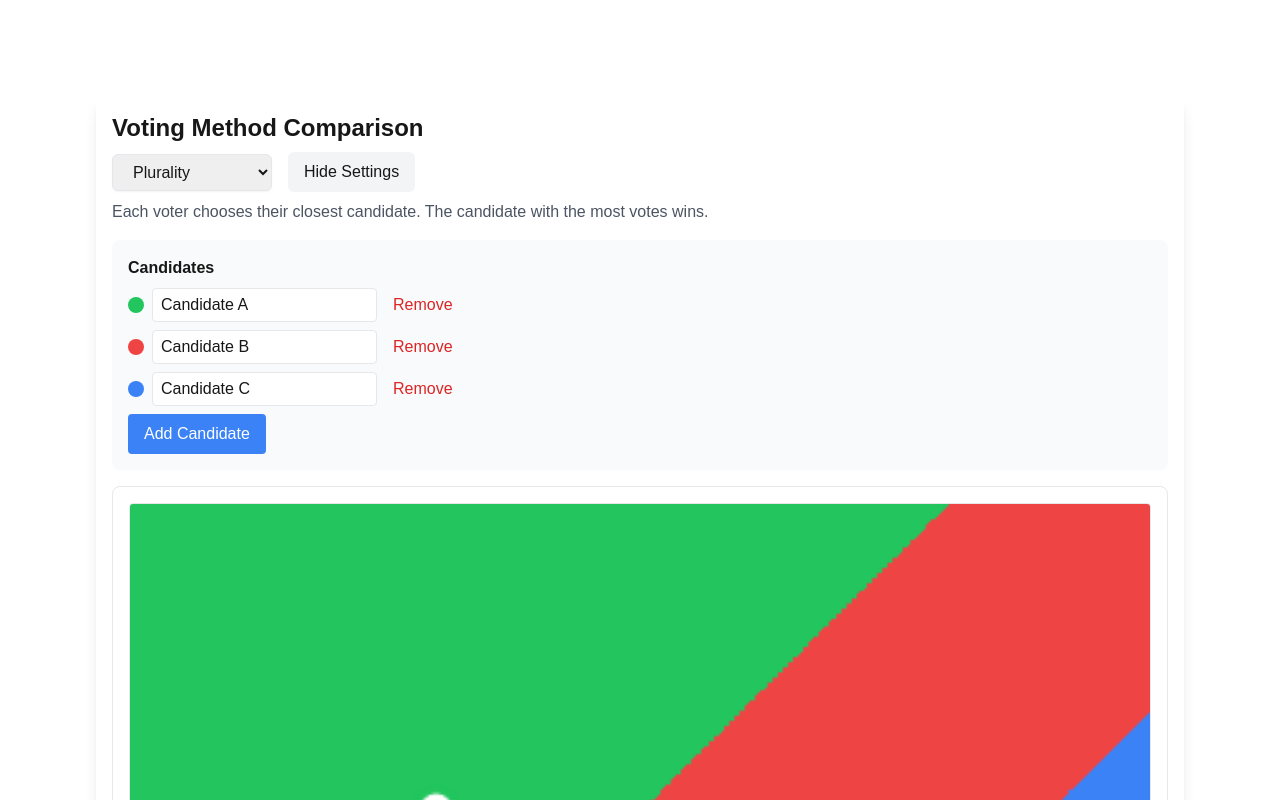
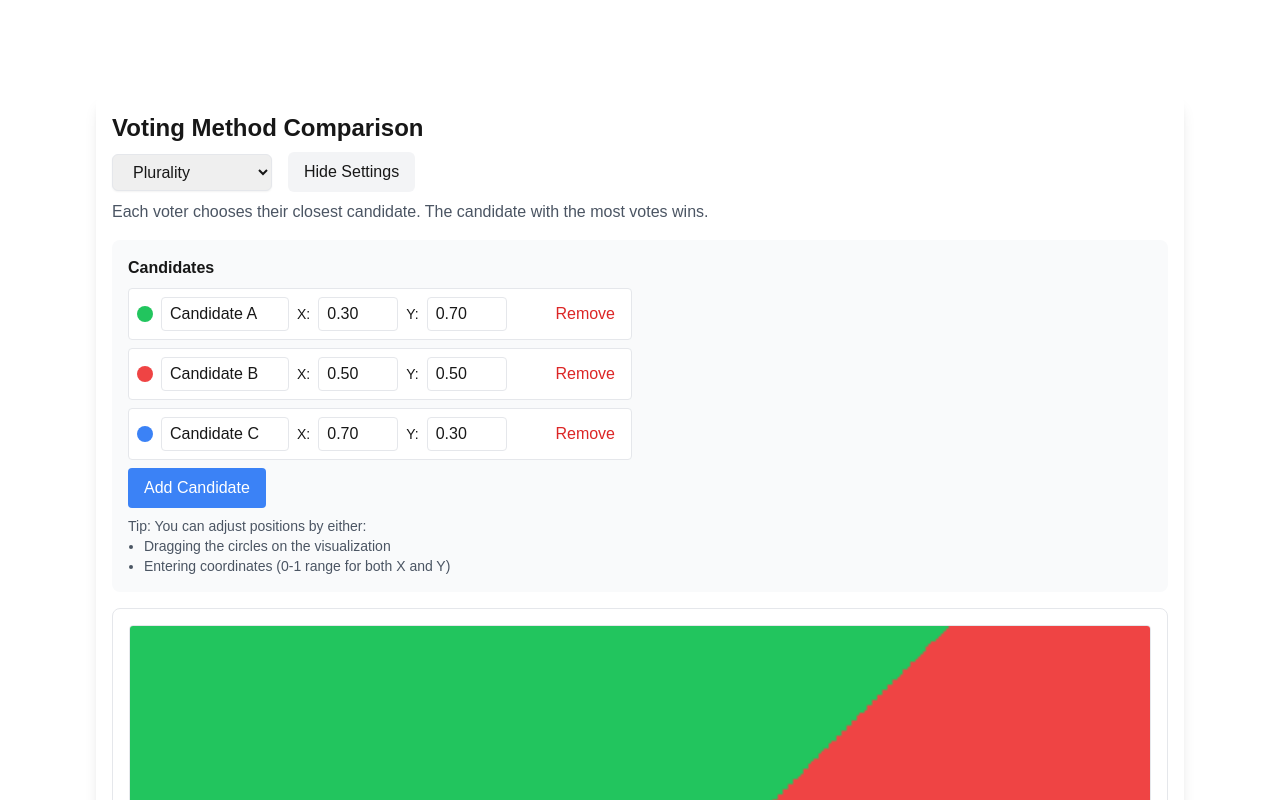
Before and after one commit to jss367/voting-visualization, a Next.js app: page / in a window 1280 px wide. Both pictures are taken after a click on the button "Show Settings". Shown: the top 800 px of the page. Built offline with nearby package versions, Linux system fonts and the light colour scheme.

Commit message:
Update VotingMethodViz.tsx

```diff
--- a/app/components/VotingMethodViz.tsx
+++ b/app/components/VotingMethodViz.tsx
@@ -217,6 +217,30 @@ export const VotingMethodViz = () => {
         setIsDragging(null);
     };
 
+    const updateCandidatePosition = (id: string, newX: number, newY: number) => {
+        // Clamp values between 0 and 1
+        const x = Math.max(0, Math.min(1, newX));
+        const y = Math.max(0, Math.min(1, newY));
+
+        setCandidates(candidates.map(c =>
+            c.id === id ? { ...c, x, y } : c
+        ));
+    };
+
+    const handleCoordinateInput = (id: string, coord: 'x' | 'y', value: string) => {
+        const numValue = parseFloat(value);
+        if (isNaN(numValue)) return;
+
+        const candidate = candidates.find(c => c.id === id);
+        if (!candidate) return;
+
+        updateCandidatePosition(
+            id,
+            coord === 'x' ? numValue : candidate.x,
+            coord === 'y' ? numValue : candidate.y
+        );
+    };
+
     return (
         <div className="w-full max-w-6xl p-4 bg-white rounded-lg shadow-lg">
             <div className="flex justify-between items-start mb-4">
@@ -254,17 +278,39 @@ export const VotingMethodViz = () => {
                             <h3 className="font-semibold mb-2">Candidates</h3>
                             <div className="space-y-2">
                                 {candidates.map((candidate) => (
-                                    <div key={candidate.id} className="flex items-center gap-2">
+                                    <div key={candidate.id} className="flex flex-wrap items-center gap-2 p-2 border rounded bg-white">
                                         <div className="w-4 h-4 rounded-full" style={{ backgroundColor: candidate.color }}></div>
                                         <input
                                             type="text"
                                             value={candidate.name}
                                             onChange={(e) => updateCandidateName(candidate.id, e.target.value)}
-                                            className="px-2 py-1 border rounded"
+                                            className="px-2 py-1 border rounded w-32"
                                         />
+                                        <div className="flex items-center gap-2">
+                                            <label className="text-sm">X:</label>
+                                            <input
+                                                type="number"
+                                                value={candidate.x.toFixed(2)}
+                                                onChange={(e) => handleCoordinateInput(candidate.id, 'x', e.target.value)}
+                                                step="0.05"
+                                                min="0"
+                                                max="1"
+                                                className="px-2 py-1 border rounded w-20"
+                                            />
+                                            <label className="text-sm">Y:</label>
+                                            <input
+                                                type="number"
+                                                value={candidate.y.toFixed(2)}
+                                                onChange={(e) => handleCoordinateInput(candidate.id, 'y', e.target.value)}
+                                                step="0.05"
+                                                min="0"
+                                                max="1"
+                                                className="px-2 py-1 border rounded w-20"
+                                            />
+                                        </div>
                                         <button
                                             onClick={() => removeCandidate(candidate.id)}
-                                            className="px-2 py-1 text-red-600 hover:bg-red-50 rounded"
+                                            className="px-2 py-1 text-red-600 hover:bg-red-50 rounded ml-auto"
                                         >
                                             Remove
                                         </button>
@@ -277,6 +323,13 @@ export const VotingMethodViz = () => {
                                 >
                                     Add Candidate
                                 </button>
+                            </div>
+                            <div className="mt-2 text-sm text-gray-600">
+                                <p>Tip: You can adjust positions by either:</p>
+                                <ul className="list-disc ml-4">
+                                    <li>Dragging the circles on the visualization</li>
+                                    <li>Entering coordinates (0-1 range for both X and Y)</li>
+                                </ul>
                             </div>
                         </div>
 
```
